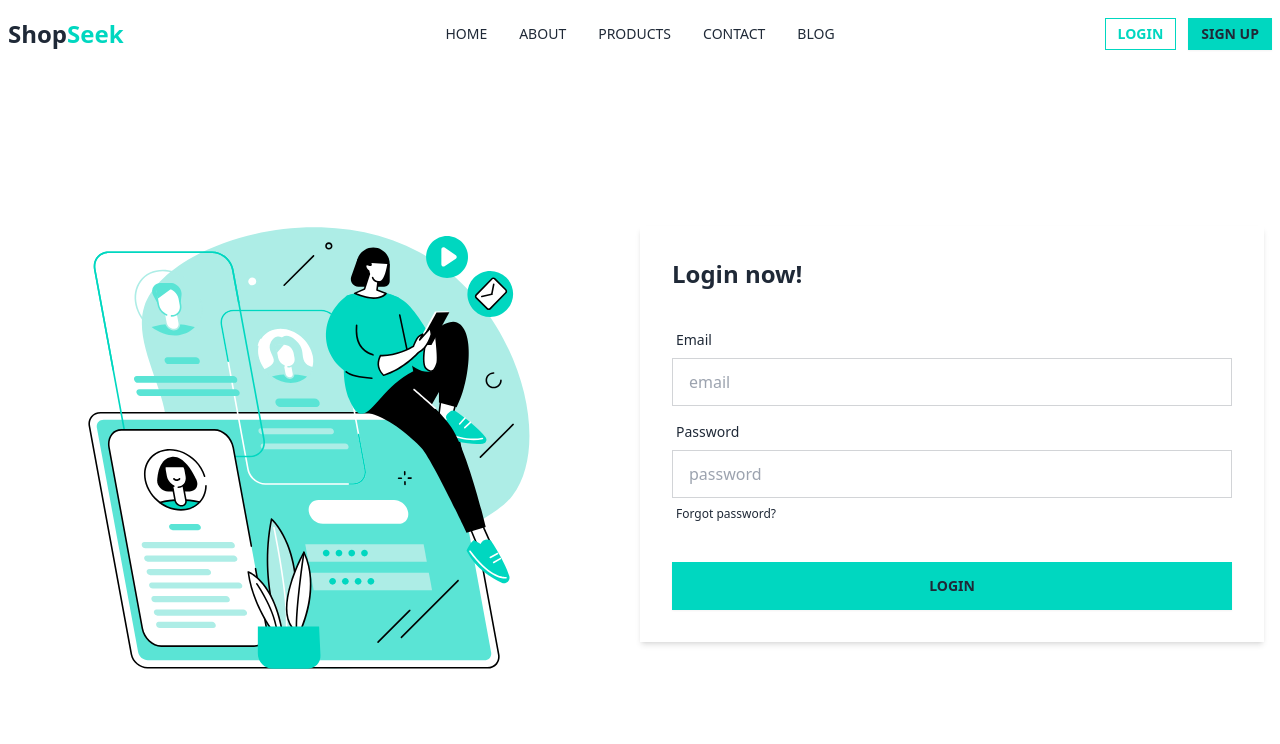
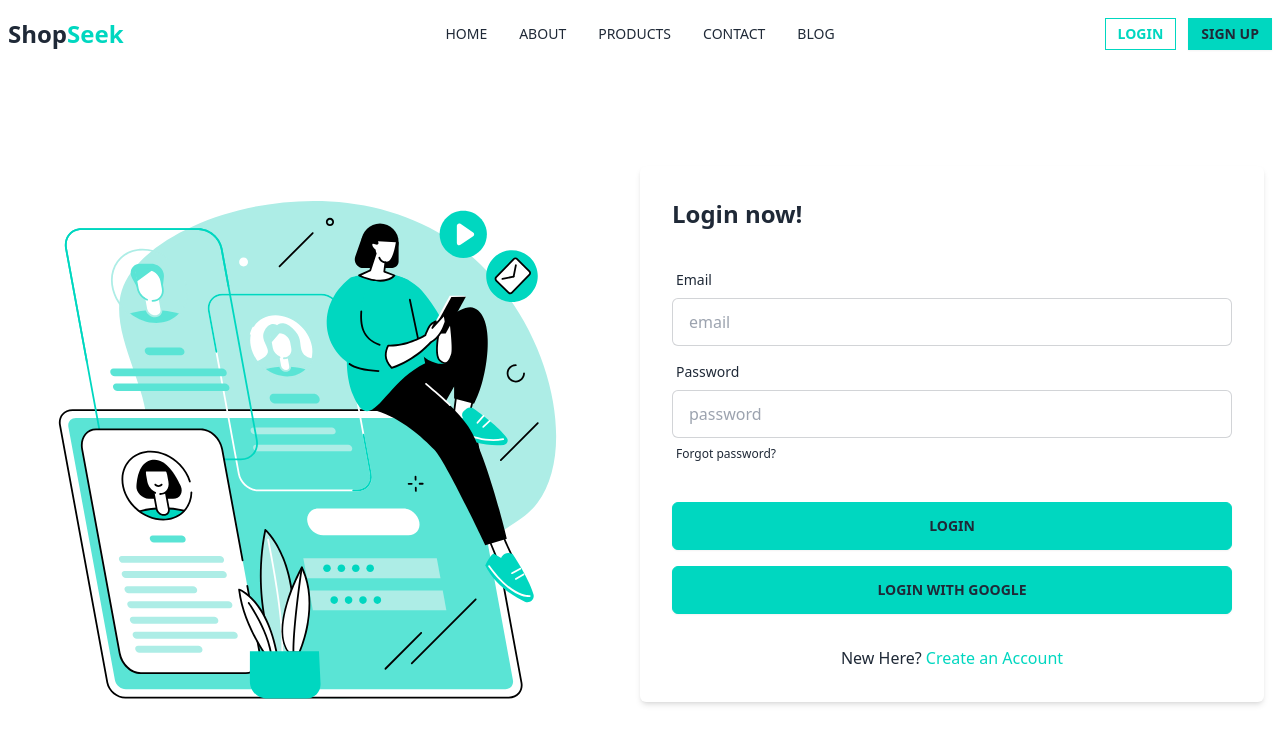
Before and after one commit to abunaim5/shop-seek-client, a React (Vite) app: page /login in a window 1280 px wide. Shown: the top 744 px of the page. Built offline with nearby package versions, Linux system fonts and the light colour scheme; no server answers.

Commit message:
implement google based authentication

```diff
--- a/src/Pages/Login/Login.jsx
+++ b/src/Pages/Login/Login.jsx
@@ -1,8 +1,9 @@
+import { Link } from 'react-router-dom';
 import loginImg from '../../assets/login-register.svg'
 import useAuth from '../../Hooks/useAuth';
 
 const Login = () => {
-    const { loginUser } = useAuth();
+    const { loginUser, loginUserWithGoogle } = useAuth();
 
     const handleLogin = e => {
         e.preventDefault();
@@ -15,34 +16,43 @@ const Login = () => {
             });
     };
 
+    const handleLoginWithGoogle = () => {
+        loginUserWithGoogle()
+            .then(() => { }).catch((error) => {
+                console.error(error.message);
+            });
+    };
+
     return (
         <div className="hero min-h-[calc(100vh-68px)]">
             <div className="hero-content flex-col lg:flex-row justify-around">
                 <div className="base:w-full lg:w-1/2">
-                    <img src={loginImg} alt="login image" className='w-[80%] mx-auto' />
+                    <img src={loginImg} alt="login image" className='w-[90%] mx-auto' />
                 </div>
-                <div className="card bg-base-100 sm:w-full lg:w-1/2 shrink-0 shadow-md rounded-none">
+                <div className="card bg-base-100 sm:w-full lg:w-1/2 shrink-0 shadow-md rounded-md">
                     <h1 className="text-2xl font-bold px-8 pt-8">Login now!</h1>
-                    <form onSubmit={handleLogin} className="card-body">
+                    <form onSubmit={handleLogin} className="card-body pb-4">
                         <div className="form-control">
                             <label className="label" htmlFor='email'>
                                 <span className="label-text">Email</span>
                             </label>
-                            <input type="email" name='email' id='email' placeholder="email" className="input input-bordered rounded-none" autoComplete='email' required />
+                            <input type="email" name='email' id='email' placeholder="email" className="input input-bordered rounded-md" autoComplete='email' required />
                         </div>
                         <div className="form-control">
                             <label className="label" htmlFor='password'>
                                 <span className="label-text">Password</span>
                             </label>
-                            <input type="password" name='password' id='password' placeholder="password" className="input input-bordered rounded-none" autoComplete='pass' required />
+                            <input type="password" name='password' id='password' placeholder="password" className="input input-bordered rounded-md" autoComplete='pass' required />
                             <label className="label" >
                                 <a href="#" className="label-text-alt link link-hover">Forgot password?</a>
                             </label>
                         </div>
                         <div className="form-control mt-6">
-                            <button className="btn btn-accent uppercase text-gray-800 rounded-none">Login</button>
+                            <button className="btn btn-accent uppercase text-gray-800 rounded-md">Login</button>
                         </div>
                     </form>
+                    <button onClick={handleLoginWithGoogle} className="btn btn-accent uppercase text-gray-800 rounded-md mx-8">Login with google</button>
+                    <p className='text-center py-8'>New Here? <Link to='/register' className='text-accent'>Create an Account</Link></p>
                 </div>
             </div>
         </div>
--- a/src/Pages/Register/Register.jsx
+++ b/src/Pages/Register/Register.jsx
@@ -1,3 +1,4 @@
+import { Link } from 'react-router-dom';
 import loginImg from '../../assets/login-register.svg'
 import useAuth from '../../Hooks/useAuth';
 
@@ -23,7 +24,7 @@ const Register = () => {
         <div className="hero min-h-[calc(100vh-68px)]">
             <div className="hero-content flex-col lg:flex-row justify-around">
                 <div className="base:w-full lg:w-1/2">
-                    <img src={loginImg} alt="login image" className='w-[80%] mx-auto' />
+                    <img src={loginImg} alt="login image" className='mx-auto' />
                 </div>
                 <div className="card bg-base-100 sm:w-full lg:w-1/2 shrink-0 shadow-md rounded-md">
                     <h1 className="text-2xl font-bold px-8 pt-8">Register now!</h1>
@@ -53,9 +54,10 @@ const Register = () => {
                             <input type="password" name='password' id='password' placeholder="password" className="input input-bordered rounded-md" autoComplete='password' required />
                         </div>
                         <div className="form-control mt-6">
-                            <button className="btn btn-accent uppercase text-gray-800 rounded-md">Sign up</button>
+                            <button className="btn btn-accent uppercase text-gray-800 rounded-md">Sign Up</button>
                         </div>
                     </form>
+                    <p className='text-center pb-8'>Already have an account? <Link to='/login' className='text-accent'>Login</Link></p>
                 </div>
             </div>
         </div>
--- a/src/Pages/Shared/Navbar/Navbar.jsx
+++ b/src/Pages/Shared/Navbar/Navbar.jsx
@@ -45,7 +45,17 @@ const Navbar = () => {
             </div>
             <div className="navbar-end gap-3">
                 {
-                    user ? <button className="btn btn-sm btn-accent uppercase rounded-none">Sign Out</button> : <>
+                    user ? <div className="dropdown dropdown-end">
+                        <div tabIndex={0} role="button" className="avatar">
+                            <div className="w-14 rounded-full">
+                                <img src="https://img.daisyui.com/images/stock/photo-1534528741775-53994a69daeb.webp" />
+                            </div>
+                        </div>
+                        <ul tabIndex={0} className="dropdown-content menu bg-base-100 rounded-box z-[1] w-52 p-2 shadow">
+                            <li><a>Profile</a></li>
+                            <li><button className="text-red-600">Logout</button></li>
+                        </ul>
+                    </div> : <>
                         <Link to='/login'><button className="btn btn-sm btn-accent btn-outline uppercase rounded-none">Login</button></Link>
                         <Link to='/register'><button className="btn btn-sm btn-accent uppercase rounded-none text-gray-800">Sign Up</button></Link>
                     </>
--- a/src/Providers/AuthProvider.jsx
+++ b/src/Providers/AuthProvider.jsx
@@ -1,12 +1,14 @@
 import { createContext, useEffect, useState } from "react";
 import auth from "../firebase/firebase.config";
-import { createUserWithEmailAndPassword, onAuthStateChanged, signInWithEmailAndPassword } from "firebase/auth";
+import { createUserWithEmailAndPassword, GoogleAuthProvider, onAuthStateChanged, signInWithEmailAndPassword, signInWithPopup } from "firebase/auth";
 
 export const AuthContext = createContext(null);
 
 const AuthProvider = ({ children }) => {
     const [user, setUser] = useState(null);
     const [loading, setLoading] = useState(true);
+
+    const googleProvider = new GoogleAuthProvider();
 
     const createUser = (email, password) => {
         setLoading(true);
@@ -16,6 +18,10 @@ const AuthProvider = ({ children }) => {
     const loginUser = (email, password) => {
         setLoading(true);
         return signInWithEmailAndPassword(auth, email, password);
+    };
+
+    const loginUserWithGoogle = () => {
+        return signInWithPopup(auth, googleProvider);
     };
 
     useEffect(() => {
@@ -30,7 +36,7 @@ const AuthProvider = ({ children }) => {
     }, []);
     console.log(user)
 
-    const authInfo = { user, loading, createUser, loginUser }
+    const authInfo = { user, loading, createUser, loginUser, loginUserWithGoogle }
 
     return (
         <AuthContext.Provider value={authInfo}>
```
